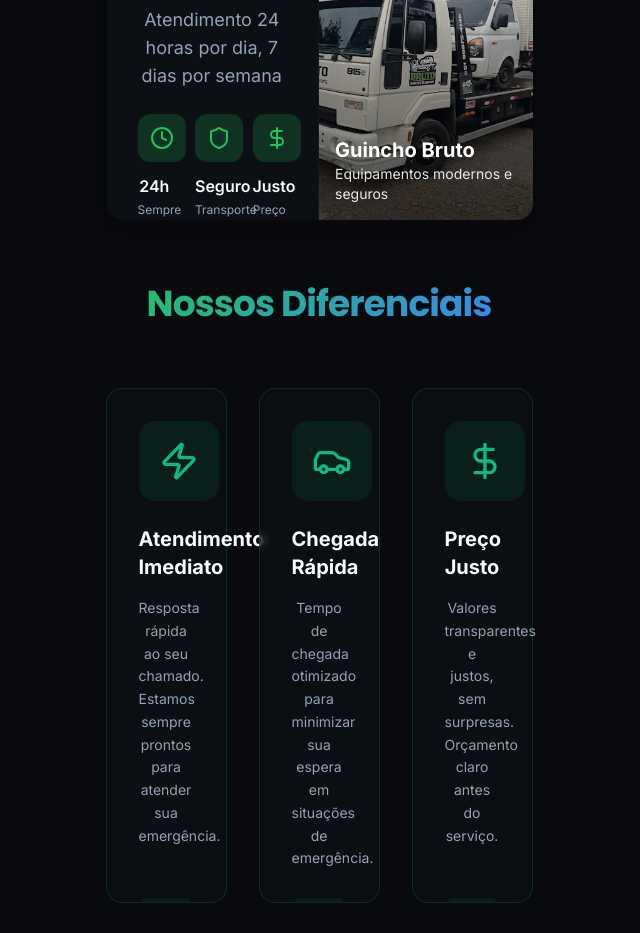
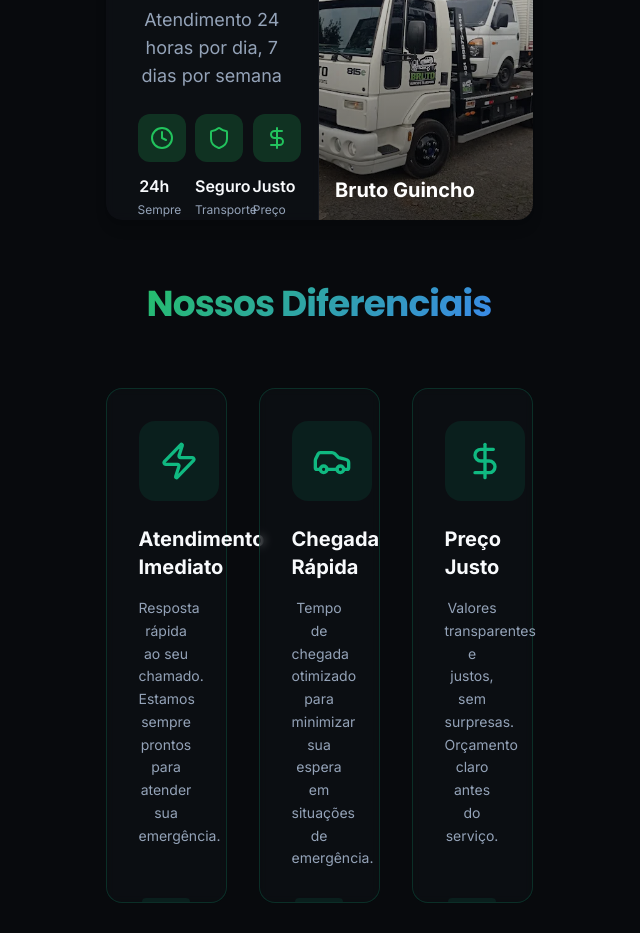
Before and after one commit to portaldospetsbr-oss/brutoguincho-24h-novo, a React (Vite) app: page / in a window 1280 px wide. Shown: the part 980-1913 px from the top of the page, without its empty margins (321-961 px from the left). Built offline with nearby package versions, Linux system fonts and the light colour scheme.

Commit message:
Update services-section.tsx

```diff
--- a/src/components/services-section.tsx
+++ b/src/components/services-section.tsx
@@ -106,8 +106,8 @@ export const ServicesSection = () => {
             />
             <div className="absolute inset-0 bg-gradient-to-t from-black/60 to-transparent" />
             <div className="absolute bottom-4 left-4 text-white">
-              <h3 className="text-xl font-bold">Guincho Bruto</h3>
-              <p className="text-sm opacity-90">Equipamentos modernos e seguros</p>
+              <h3 className="text-xl font-bold">Bruto Guincho</h3>
+              <p className="text-sm opacity-90"></p>
             </div>
           </div>
         </div>
```
